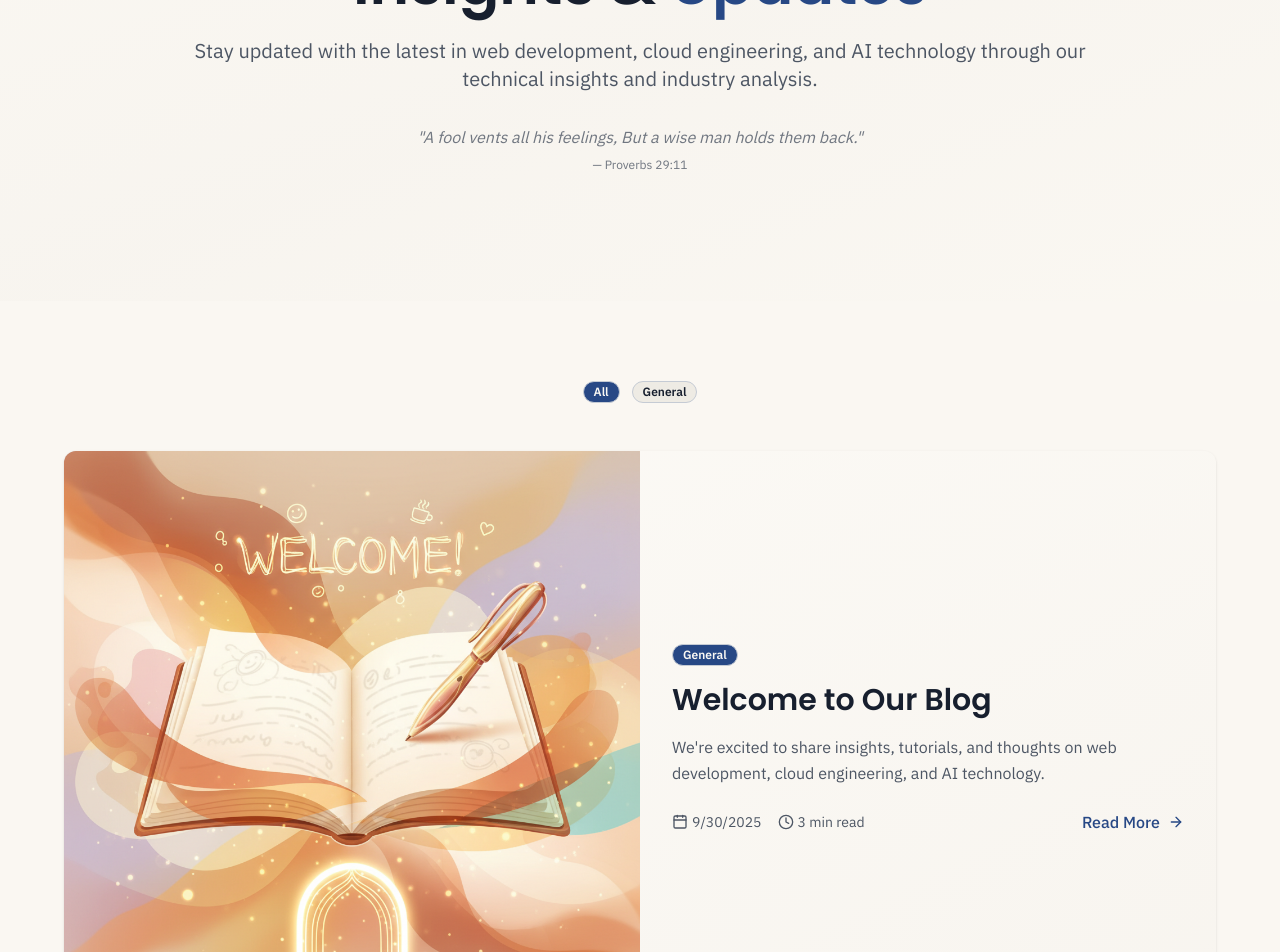
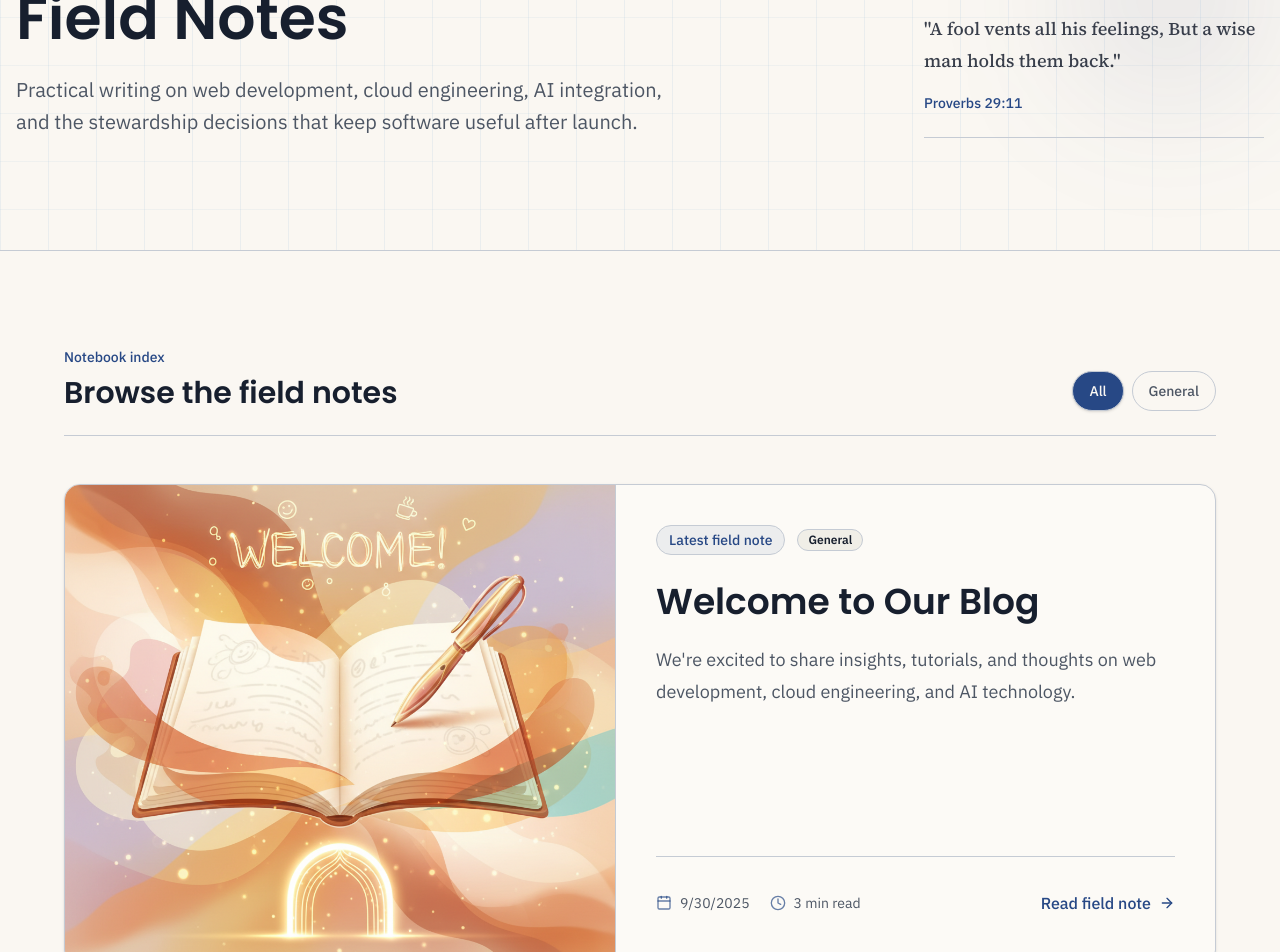
Before and after one commit to NoahJenkins/ark-builder-labs-site, a Next.js app: page /blog in a window 1280 px wide. Shown: the part 240-1192 px from the top of the page. Built offline with nearby package versions, Linux system fonts and the light colour scheme.

Commit message:
Polish blog page layout and accessibility

```diff
--- a/src/app/blog/page.tsx
+++ b/src/app/blog/page.tsx
@@ -13,38 +13,47 @@ const categories = getBlogCategories()
 
 export default function BlogPage() {
   return (
-    <div className="min-h-screen">
-      {/* Hero Section */}
-      <section className="py-20 md:py-32 bg-gradient-to-br from-background via-muted/20 to-background">
-        <div className="container mx-auto px-4">
-          <div className="max-w-4xl mx-auto text-center">
-            <FadeIn direction="up">
-              <h1 className="text-4xl md:text-6xl font-bold mb-6">
-                Insights & <span className="gradient-text">Updates</span>
+    <div className="min-h-screen bg-background">
+      <section className="relative overflow-hidden border-b border-border/70 py-20 md:py-28">
+        <div className="absolute inset-0 blog-ledger-grid opacity-80" aria-hidden="true" />
+        <div className="absolute right-0 top-16 hidden h-56 w-56 rounded-full bg-primary/8 blur-3xl md:block" aria-hidden="true" />
+        <div className="container relative mx-auto px-4">
+          <div className="grid gap-12 lg:grid-cols-[minmax(0,1fr)_340px] lg:items-end">
+            <FadeIn direction="up" className="max-w-3xl">
+              <p className="mb-5 inline-flex rounded-full border border-primary/20 bg-primary/7 px-3 py-1 text-sm font-medium text-primary">
+                Workshop notes for durable software
+              </p>
+              <h1 className="mb-6 text-4xl font-bold leading-[1.05] text-foreground md:text-6xl">
+                Field Notes
               </h1>
-              <p className="text-lg md:text-xl text-muted-foreground mb-8">
-                Stay updated with the latest in web development, cloud engineering,
-                and AI technology through our technical insights and industry analysis.
+              <p className="max-w-2xl text-lg leading-8 text-muted-foreground md:text-xl">
+                Practical writing on web development, cloud engineering, AI integration, and the stewardship decisions that keep software useful after launch.
               </p>
-              <blockquote className="text-sm md:text-base italic text-muted-foreground/80 max-w-xl mx-auto">
-                "A fool vents all his feelings, But a wise man holds them back."
-                <cite className="block text-xs mt-2 not-italic">— Proverbs 29:11</cite>
-              </blockquote>
+            </FadeIn>
+
+            <FadeIn direction="up" delay={0.1}>
+              <figure className="border-y border-border/80 py-6 text-muted-foreground">
+                <blockquote className="font-ledger text-lg leading-8 text-foreground/85">
+                  "A fool vents all his feelings, But a wise man holds them back."
+                </blockquote>
+                <figcaption className="mt-4 text-sm font-medium text-primary">
+                  Proverbs 29:11
+                </figcaption>
+              </figure>
             </FadeIn>
           </div>
         </div>
       </section>
 
-      {/* Blog Content */}
-      <section className="py-20">
+      <section className="py-16 md:py-24">
         <div className="container mx-auto px-4">
           {blogPosts.length === 0 ? (
-            <FadeIn direction="up" className="text-center py-20">
-              <div className="max-w-md mx-auto">
-                <div className="text-6xl mb-6">✍️</div>
-                <h3 className="text-2xl font-semibold mb-4">Coming Soon</h3>
+            <FadeIn direction="up" className="py-16">
+              <div className="mx-auto max-w-xl border-y border-border/80 py-12 text-center">
+                <p className="mb-3 text-sm font-medium text-primary">The notebook is open</p>
+                <h2 className="mb-4 text-3xl font-semibold">Field notes are coming soon</h2>
                 <p className="text-muted-foreground">
-                  We're working on some great content. Check back soon for insights on web development, cloud engineering, and AI technology.
+                  We are preparing practical writing on web development, cloud engineering, and AI technology.
                 </p>
               </div>
             </FadeIn>
--- a/src/components/blog/blog-content.tsx
+++ b/src/components/blog/blog-content.tsx
@@ -3,16 +3,91 @@
 import { useState } from "react"
 import Link from "next/link"
 import Image from "next/image"
+import { ArrowRight, Calendar, Clock } from "lucide-react"
 import { FadeIn } from "@/components/animations/fade-in"
-import { Card, CardContent, CardHeader, CardTitle } from "@/components/ui/card"
 import { Badge } from "@/components/ui/badge"
-import { Calendar, Clock, ArrowRight } from "lucide-react"
 import type { BlogPost } from "@/lib/blog"
 import { encodePathSegment } from "@/lib/security"
+import { cn } from "@/lib/utils"
 
 interface BlogContentProps {
   blogPosts: BlogPost[]
   categories: string[]
+}
+
+function formatPostDate(value: string) {
+  const [year, month, day] = value.split("-").map(Number)
+
+  if (year && month && day) {
+    return new Intl.DateTimeFormat("en-US", {
+      month: "numeric",
+      day: "numeric",
+      year: "numeric",
+      timeZone: "UTC",
+    }).format(new Date(Date.UTC(year, month - 1, day)))
+  }
+
+  return new Intl.DateTimeFormat("en-US", {
+    month: "numeric",
+    day: "numeric",
+    year: "numeric",
+  }).format(new Date(value))
+}
+
+function PostImage({ post, featured = false }: { post: BlogPost; featured?: boolean }) {
+  if (post.image) {
+    return (
+      <Image
+        src={post.image}
+        alt={post.title}
+        fill
+        className="object-cover transition duration-500 group-hover:scale-[1.025]"
+        sizes={featured ? "(max-width: 1024px) 100vw, 46vw" : "(max-width: 768px) 100vw, (max-width: 1280px) 50vw, 33vw"}
+      />
+    )
+  }
+
+  return (
+    <div className="flex h-full min-h-48 flex-col justify-between bg-[linear-gradient(135deg,var(--paper-warm),var(--card))] p-5">
+      <span className="text-sm font-medium text-primary">Field note</span>
+      <div className="space-y-3" aria-hidden="true">
+        <div className="h-px w-3/4 bg-primary/30" />
+        <div className="h-px w-1/2 bg-border" />
+        <div className="h-px w-2/3 bg-border" />
+      </div>
+    </div>
+  )
+}
+
+function PostMeta({ post, className }: { post: BlogPost; className?: string }) {
+  return (
+    <div className={cn("flex flex-wrap items-center gap-x-5 gap-y-2 text-sm text-muted-foreground", className)}>
+      <span className="inline-flex items-center gap-2">
+        <Calendar className="h-4 w-4 text-primary/70" aria-hidden="true" />
+        {formatPostDate(post.publishedAt)}
+      </span>
+      <span className="inline-flex items-center gap-2">
+        <Clock className="h-4 w-4 text-primary/70" aria-hidden="true" />
+        {post.readTime}
+      </span>
+    </div>
+  )
+}
+
+function ReadLink({ post, compact = false }: { post: BlogPost; compact?: boolean }) {
+  return (
+    <Link
+      href={`/blog/${encodePathSegment(post.slug)}`}
+      aria-label={`Read field note: ${post.title}`}
+      className={cn(
+        "group/link inline-flex min-h-11 items-center gap-2 font-medium text-primary underline-offset-4 transition hover:underline focus-visible:outline-none focus-visible:ring-2 focus-visible:ring-ring focus-visible:ring-offset-2",
+        compact ? "text-sm" : "text-base"
+      )}
+    >
+      <span>Read field note<span className="sr-only">: {post.title}</span></span>
+      <ArrowRight className="h-4 w-4 transition-transform group-hover/link:translate-x-1" aria-hidden="true" />
+    </Link>
+  )
 }
 
 export function BlogContent({ blogPosts, categories }: BlogContentProps) {
@@ -20,34 +95,51 @@ export function BlogContent({ blogPosts, categories }: BlogContentProps) {
 
   const filteredPosts = selectedCategory === "All"
     ? blogPosts
-    : blogPosts.filter(post => post.category === selectedCategory)
+    : blogPosts.filter((post) => post.category === selectedCategory)
 
-  const featuredPosts = filteredPosts.filter(post => post.featured)
-  const regularPosts = filteredPosts.filter(post => !post.featured)
+  const featuredPosts = filteredPosts.filter((post) => post.featured)
+  const regularPosts = filteredPosts.filter((post) => !post.featured)
+  const archivePosts = featuredPosts.length > 0 ? regularPosts : filteredPosts
 
   return (
-    <div className="max-w-6xl mx-auto">
-      {/* Categories Filter */}
+    <div className="mx-auto max-w-6xl">
       <FadeIn direction="up" className="mb-12">
-        <div className="flex flex-wrap gap-3 justify-center">
-          {categories.map((category) => (
-            <Badge
+        <div className="flex flex-col gap-4 border-b border-border/80 pb-6 md:flex-row md:items-end md:justify-between">
+          <div>
+            <p className="mb-2 text-sm font-medium text-primary">Notebook index</p>
+            <h2 className="text-2xl font-semibold md:text-3xl">Browse the field notes</h2>
+          </div>
+
+          <div className="flex flex-wrap gap-2" aria-label="Filter blog posts by category">
+            {categories.map((category) => {
+              const isSelected = category === selectedCategory
+
+              return (
+                <button
                   key={category}
-              variant={category === selectedCategory ? "default" : "secondary"}
-              className="cursor-pointer hover:bg-primary hover:text-primary-foreground transition-colors"
+                  type="button"
+                  aria-pressed={isSelected}
                   onClick={() => setSelectedCategory(category)}
+                  className={cn(
+                    "min-h-10 rounded-full border px-4 text-sm font-medium transition focus-visible:outline-none focus-visible:ring-2 focus-visible:ring-ring focus-visible:ring-offset-2",
+                    isSelected
+                      ? "border-primary bg-primary text-primary-foreground shadow-sm"
+                      : "border-border bg-background text-muted-foreground hover:border-primary/40 hover:text-primary"
+                  )}
                 >
                   {category}
-            </Badge>
-          ))}
+                </button>
+              )
+            })}
+          </div>
         </div>
       </FadeIn>
 
       {filteredPosts.length === 0 ? (
-        <FadeIn direction="up" className="text-center py-20">
-          <div className="max-w-md mx-auto">
-            <div className="text-6xl mb-6">🔍</div>
-            <h3 className="text-2xl font-semibold mb-4">No Posts Found</h3>
+        <FadeIn direction="up" className="py-16">
+          <div className="mx-auto max-w-lg border-y border-border/80 py-10 text-center">
+            <p className="mb-2 text-sm font-medium text-primary">No notes in this drawer</p>
+            <h3 className="mb-3 text-2xl font-semibold">No Posts Found</h3>
             <p className="text-muted-foreground">
               No posts found in the "{selectedCategory}" category. Try selecting a different category.
             </p>
@@ -55,109 +147,67 @@ export function BlogContent({ blogPosts, categories }: BlogContentProps) {
         </FadeIn>
       ) : (
         <>
-          {/* Featured Posts */}
           {featuredPosts.map((post) => (
-            <FadeIn key={post.id} direction="up" className="mb-16">
-              <Card className="overflow-hidden hover:shadow-xl transition-all duration-300 border-0 bg-gradient-to-br from-card to-muted/20">
-                <div className="grid grid-cols-1 lg:grid-cols-2 gap-0">
-                  <div className="aspect-video lg:aspect-square bg-gradient-to-br from-primary/20 to-accent/20 flex items-center justify-center relative overflow-hidden">
-                    {post.image ? (
-                      <Image
-                        src={post.image}
-                        alt={post.title}
-                        fill
-                        className="object-cover"
-                        sizes="(max-width: 1024px) 100vw, 50vw"
-                      />
-                    ) : (
-                      <div className="text-4xl">📝</div>
-                    )}
+            <FadeIn key={post.id} direction="up" className="mb-14 md:mb-20">
+              <article className="group overflow-hidden rounded-2xl border border-border bg-card shadow-sm">
+                <div className="grid grid-cols-1 lg:grid-cols-[minmax(0,0.92fr)_minmax(0,1fr)]">
+                  <div className="relative min-h-72 overflow-hidden border-b border-border bg-muted lg:min-h-[30rem] lg:border-b-0 lg:border-r">
+                    <PostImage post={post} featured />
                   </div>
-                  <div className="p-8 flex flex-col justify-center">
-                    <Badge className="w-fit mb-4">{post.category}</Badge>
-                    <h2 className="text-2xl md:text-3xl font-bold mb-4 group-hover:text-primary transition-colors">
+
+                  <div className="flex flex-col justify-between gap-10 p-6 md:p-10">
+                    <div>
+                      <div className="mb-6 flex flex-wrap items-center gap-3">
+                        <span className="rounded-full border border-primary/20 bg-primary/7 px-3 py-1 text-sm font-medium text-primary">
+                          Latest field note
+                        </span>
+                        <Badge variant="secondary" className="bg-secondary/80 text-secondary-foreground">
+                          {post.category}
+                        </Badge>
+                      </div>
+                      <h2 className="mb-5 max-w-2xl text-3xl font-semibold leading-tight text-foreground md:text-4xl">
                         {post.title}
                       </h2>
-                    <p className="text-muted-foreground mb-6 leading-relaxed">
+                      <p className="max-w-2xl text-base leading-8 text-muted-foreground md:text-lg">
                         {post.excerpt}
                       </p>
-                    <div className="flex items-center justify-between">
-                      <div className="flex items-center space-x-4 text-sm text-muted-foreground">
-                        <div className="flex items-center space-x-1">
-                          <Calendar className="h-4 w-4" />
-                          <span>{new Date(post.publishedAt).toLocaleDateString()}</span>
                     </div>
-                        <div className="flex items-center space-x-1">
-                          <Clock className="h-4 w-4" />
-                          <span>{post.readTime}</span>
-                        </div>
-                      </div>
-                      <Link
-                        href={`/blog/${encodePathSegment(post.slug)}`}
-                        className="inline-flex items-center space-x-2 text-primary hover:underline font-medium group"
-                      >
-                        <span>Read More</span>
-                        <ArrowRight className="h-4 w-4 group-hover:translate-x-1 transition-transform" />
-                      </Link>
+
+                    <div className="flex flex-col gap-5 border-t border-border/80 pt-6 sm:flex-row sm:items-center sm:justify-between">
+                      <PostMeta post={post} />
+                      <ReadLink post={post} />
                     </div>
                   </div>
                 </div>
-              </Card>
+              </article>
             </FadeIn>
           ))}
 
-          {/* Regular Posts Grid */}
-          {regularPosts.length > 0 && (
-            <div className="grid grid-cols-1 md:grid-cols-2 lg:grid-cols-3 gap-8">
-              {regularPosts.map((post, index) => (
-                <FadeIn key={post.id} direction="up" delay={index * 0.1}>
-                  <Card className="h-full group hover:shadow-xl transition-all duration-300">
-                    <div className="aspect-video bg-gradient-to-br from-primary/10 to-accent/10 flex items-center justify-center relative overflow-hidden">
-                      {post.image ? (
-                        <Image
-                          src={post.image}
-                          alt={post.title}
-                          fill
-                          className="object-cover"
-                          sizes="(max-width: 768px) 100vw, (max-width: 1200px) 50vw, 33vw"
-                        />
-                      ) : (
-                        <div className="text-2xl">📄</div>
-                      )}
+          {archivePosts.length > 0 && (
+            <div className="grid grid-cols-1 gap-6 md:grid-cols-2 xl:grid-cols-3">
+              {archivePosts.map((post, index) => (
+                <FadeIn key={post.id} direction="up" delay={index * 0.08}>
+                  <article className="group flex h-full flex-col overflow-hidden rounded-xl border border-border bg-card shadow-sm transition duration-300 hover:-translate-y-1 hover:shadow-md">
+                    <div className="relative aspect-[16/10] overflow-hidden border-b border-border bg-muted">
+                      <PostImage post={post} />
                     </div>
-                    <CardHeader>
-                      <Badge className="w-fit mb-2">{post.category}</Badge>
-                      <CardTitle className="group-hover:text-primary transition-colors line-clamp-2">
+
+                    <div className="flex flex-1 flex-col p-6">
+                      <Badge variant="secondary" className="mb-4 w-fit bg-secondary/80 text-secondary-foreground">
+                        {post.category}
+                      </Badge>
+                      <h3 className="mb-3 line-clamp-2 text-xl font-semibold leading-snug">
                         {post.title}
-                      </CardTitle>
-                    </CardHeader>
-                    <CardContent>
-                      <p className="text-muted-foreground mb-6 line-clamp-3">
+                      </h3>
+                      <p className="mb-6 line-clamp-3 text-sm leading-6 text-muted-foreground">
                         {post.excerpt}
                       </p>
-                      <div className="flex items-center justify-between">
-                        <div className="flex flex-col space-y-1 text-xs text-muted-foreground">
-                          <div className="flex items-center space-x-1">
-                            <Calendar className="h-3 w-3" />
-                            <span>{new Date(post.publishedAt).toLocaleDateString()}</span>
-                          </div>
-                          <div className="flex items-center space-x-1">
-                            <Clock className="h-3 w-3" />
-                            <span>{post.readTime}</span>
+                      <div className="mt-auto space-y-4 border-t border-border/80 pt-5">
+                        <PostMeta post={post} className="text-xs" />
+                        <ReadLink post={post} compact />
                       </div>
                     </div>
-                        <Link
-                          href={`/blog/${encodePathSegment(post.slug)}`}
-                          className="text-primary hover:underline text-sm font-medium group/link"
-                        >
-                          <span className="inline-flex items-center space-x-1">
-                            <span>Read</span>
-                            <ArrowRight className="h-3 w-3 group-hover/link:translate-x-1 transition-transform" />
-                          </span>
-                        </Link>
-                      </div>
-                    </CardContent>
-                  </Card>
+                  </article>
                 </FadeIn>
               ))}
             </div>
```
Also changed, not shown: src/app/globals.css (+7 -0 lines), 2 other files (tests, documents, lock files or other folders). Lines whose indentation alone changed are shown as unchanged.
